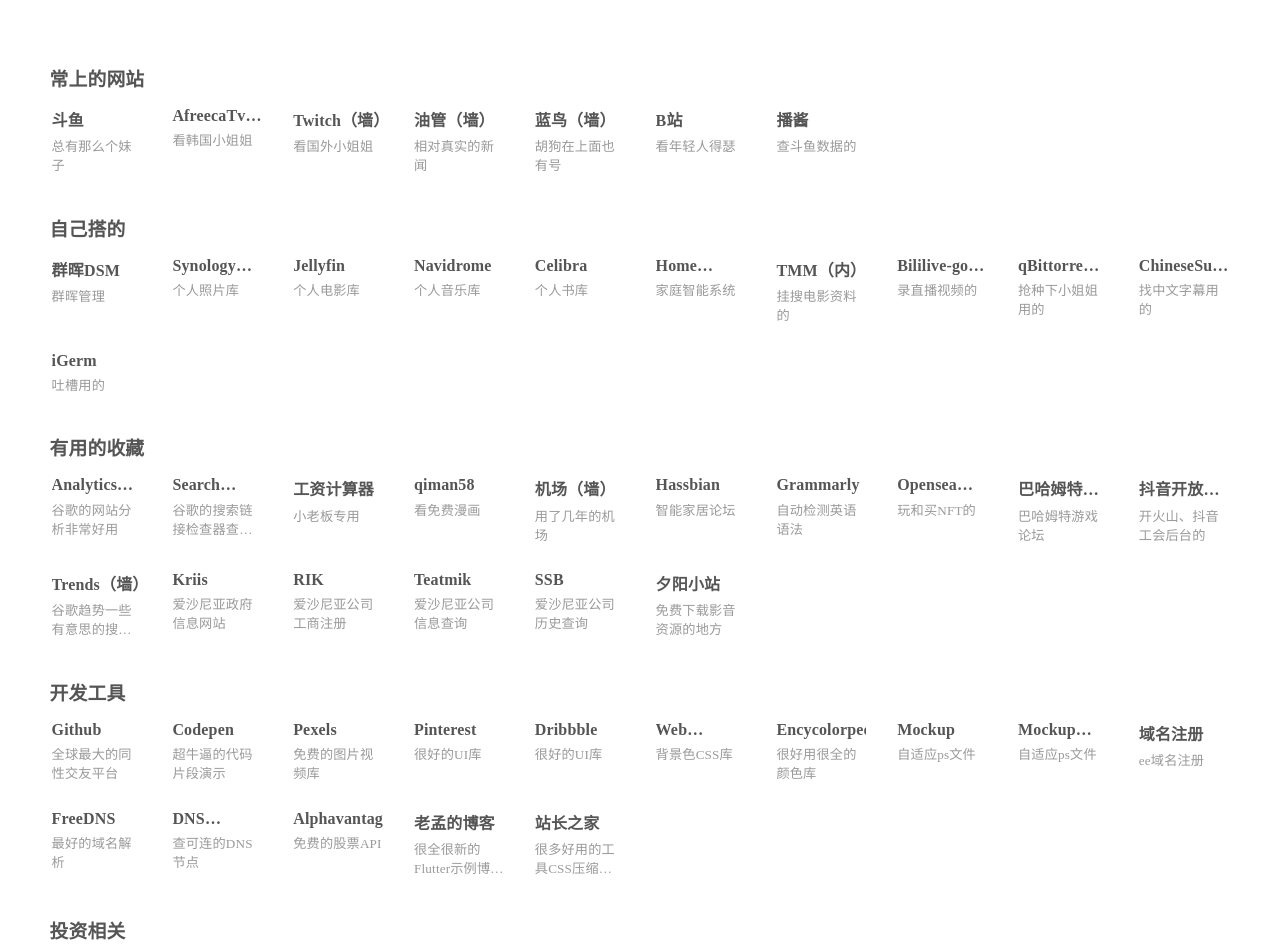
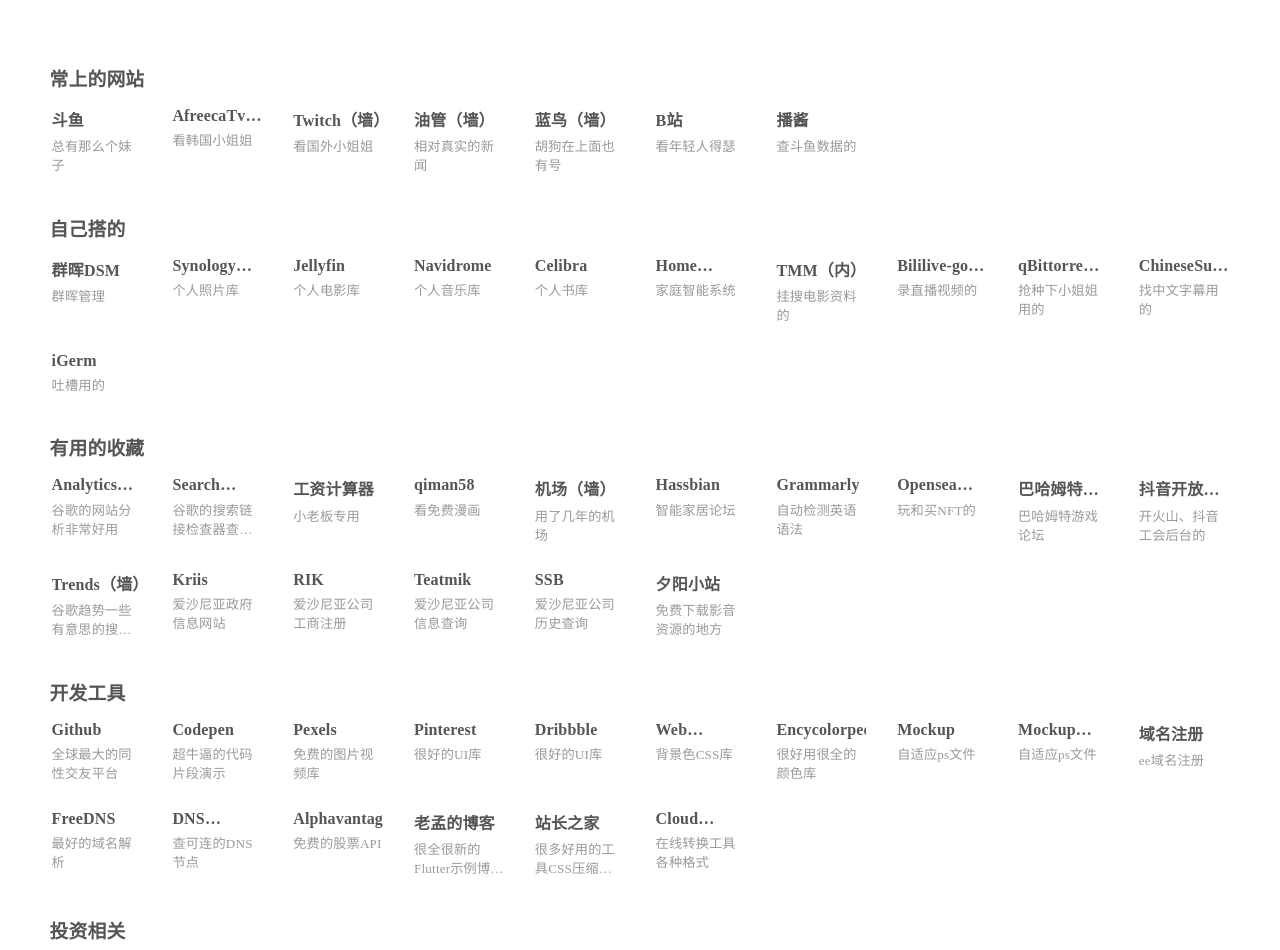
Before and after one commit to wellmoonloft/portal, a plain HTML site: page index.html in a window 1280 px wide. Shown: the top 950 px of the page. Drawn offline with Linux system fonts and the light colour scheme.

Commit message:
Site updated: 2022-12-26 20:27:40

```diff
--- a/index.html
+++ b/index.html
@@ -225,6 +225,10 @@
     <p class="overflowClip_1 text-dark">站长之家</p>
     <p class="overflowClip_2 text-muted">很多好用的工具CSS压缩和格式化</p>
   </div>
+  <div class="box2" onclick="window.open('https://cloudconvert.com/webm-to-mp3', '_blank')">
+    <p class="overflowClip_1 text-dark">Cloud Convert</p>
+    <p class="overflowClip_2 text-muted">在线转换工具各种格式</p>
+  </div>
 </div>
 
     <p class="text-gray">投资相关</p>
```
